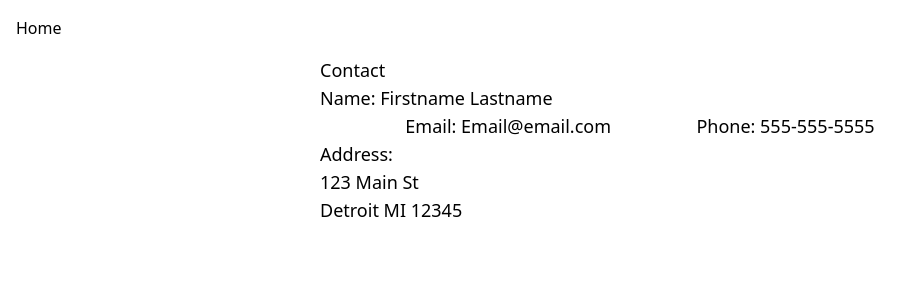
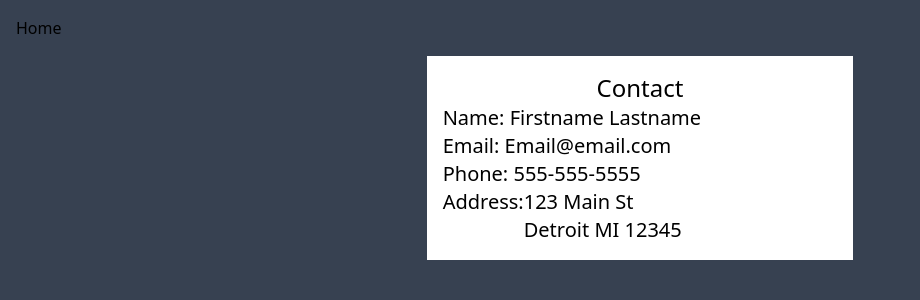
Before and after one commit to meloegel/SupLoad-FE, a React (Create React App) app: page /home in a window 1280 px wide. Shown: the top 300 px of the page, without its empty margins (0-920 px from the left). Built offline with nearby package versions, Linux system fonts and the light colour scheme.

Commit message:
basic contact styling

```diff
--- a/src/common/Contact.tsx
+++ b/src/common/Contact.tsx
@@ -1,18 +1,20 @@
 export default function Contact(props: ContactType): JSX.Element {
   return (
-    <div className="w-1/2 m-auto text-lg">
-      <h2>Contact</h2>
+    <div className="w-2/6 m-auto text-xl bg-white p-4">
+      <h2 className="text-center text-2xl">Contact</h2>
       <h3>
         Name: {props.firstname} {props.lastname}
       </h3>
-      <div className="flex justify-evenly">
-        <h3>Email: {props.email}</h3>
-        <h3>Phone: {props.phone}</h3>
-      </div>
-      <div>
+      <h3>Email: {props.email}</h3>
+      <h3>Phone: {props.phone}</h3>
+      <div className="flex">
         <h3>Address: </h3>
-        <h4>{props.street}</h4>
-        <h4>{props.city} {props.state} {props.zip}</h4>
+        <div>
+          <h4>{props.street}</h4>
+          <h4>
+            {props.city} {props.state} {props.zip}
+          </h4>
+        </div>
       </div>
     </div>
   );
--- a/src/index.css
+++ b/src/index.css
@@ -2,7 +2,7 @@
 
 @layer base {
   html {
-    /* @apply bg-gray-700; */
+    @apply bg-gray-700;
   }
 }
 
```
